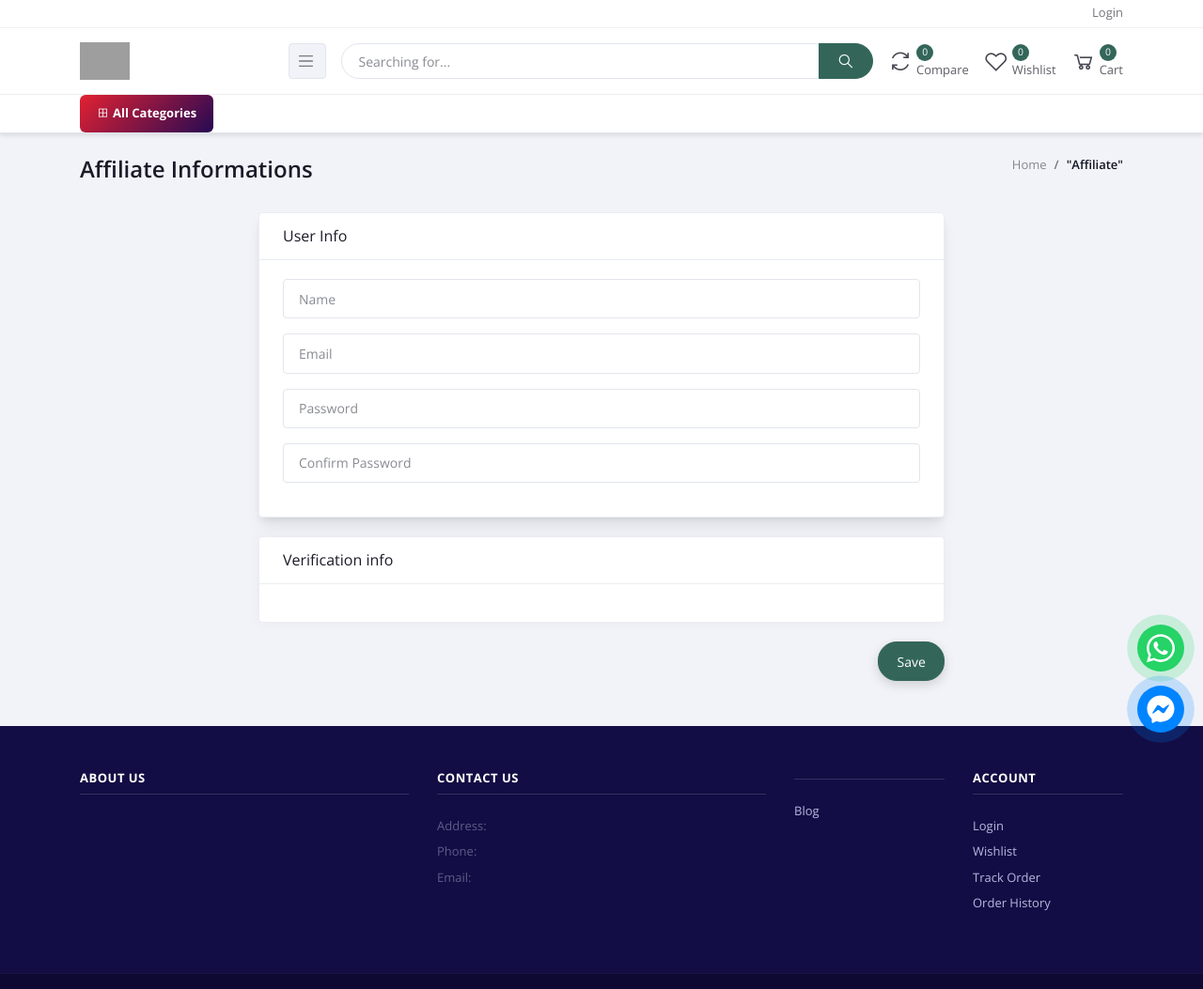
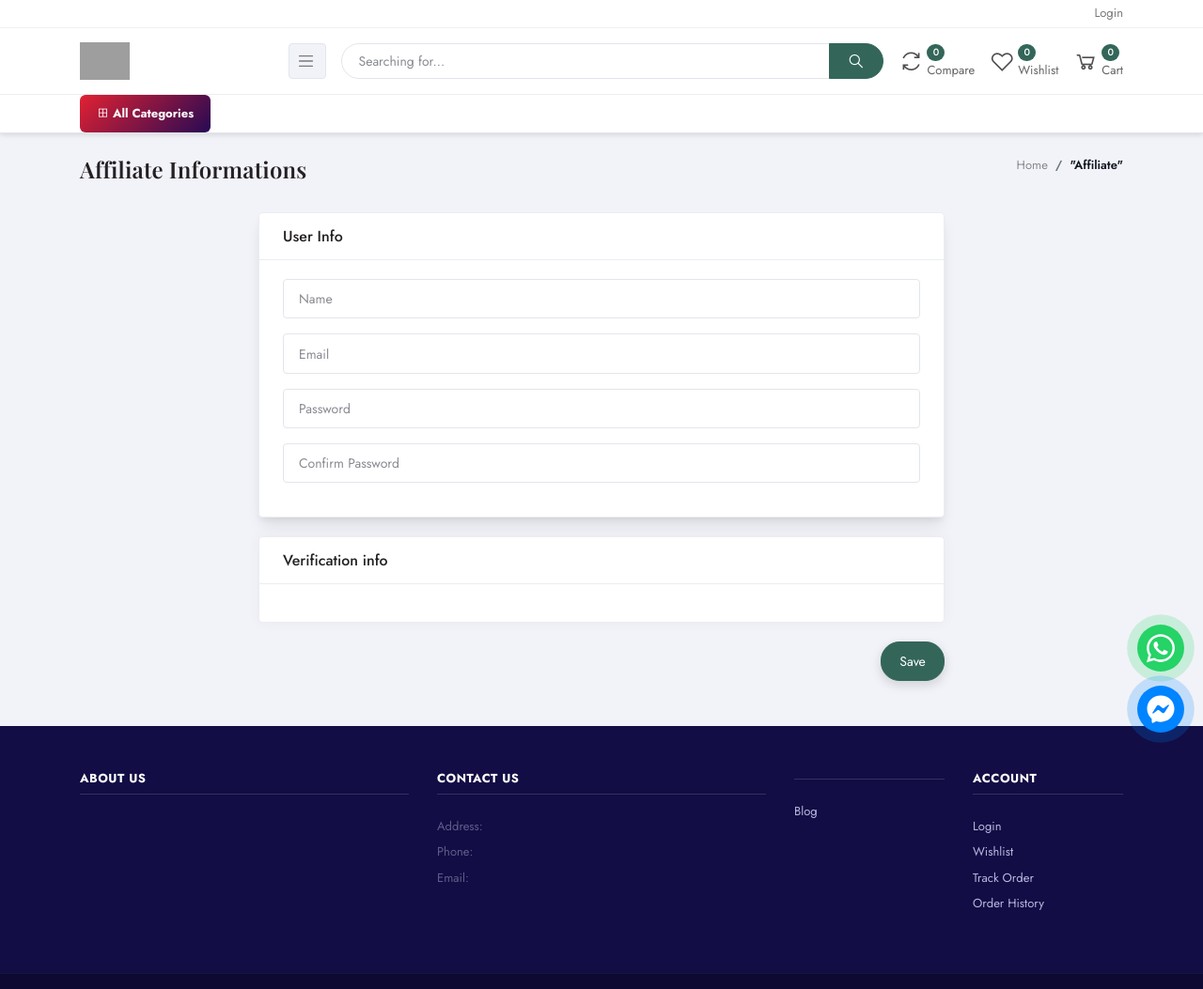
Before and after one commit to raysulkobir/havingmart-v1, a Laravel app: page /affiliate in a window 1280 px wide. Shown: the whole page at 94% size. Run offline with Laravel 12, Linux system fonts and the light colour scheme; data that the repository does not hold is empty; some libraries are stand-ins or nearby versions; grey boxes are pictures that could not be loaded.

Commit message:
style: apply HavingMart premium beauty brand layer
- Frontend layout: full brand palette (primary #DF1F8F, secondary #FFF3F8,
  bg #FFFFFF, text #242024) as CSS variables
- Premium type pairing: Playfair Display (headings) + Jost (body)
- base_color #DF1F8F and base_hov_color #B81876 (deeper pink) applied as
  business settings in the DB

Co-Authored-By: Claude Opus 4.8 <noreply@anthropic.com>

```diff
--- a/resources/views/frontend/layouts/app.blade.php
+++ b/resources/views/frontend/layouts/app.blade.php
@@ -74,15 +74,30 @@
         }
     </script>
 
+    {{-- HavingMart premium brand typography --}}
+    <link rel="preconnect" href="https://fonts.googleapis.com">
+    <link rel="preconnect" href="https://fonts.gstatic.com" crossorigin>
+    <link href="https://fonts.googleapis.com/css2?family=Jost:wght@300;400;500;600;700&family=Playfair+Display:wght@500;600;700&display=swap" rel="stylesheet">
     <style>
+        :root{
+            --primary: {{ get_setting('base_color', '#DF1F8F') }};
+            --hov-primary: {{ get_setting('base_hov_color', '#B81876') }};
+            --soft-primary: {{ hex2rgba(get_setting('base_color','#DF1F8F'),.15) }};
+            /* HavingMart brand palette */
+            --secondary: #FFF3F8;
+            --bg: #FFFFFF;
+            --text: #242024;
+        }
         body{
-            font-family: 'Open Sans', sans-serif;
+            font-family: 'Jost', 'Open Sans', sans-serif;
             font-weight: 400;
+            color: var(--text);
+            background: var(--bg);
         }
-        :root{
-            --primary: {{ get_setting('base_color', '#e62d04') }};
-            --hov-primary: {{ get_setting('base_hov_color', '#c52907') }};
-            --soft-primary: {{ hex2rgba(get_setting('base_color','#e62d04'),.15) }};
+        /* elegant, feminine headings */
+        h1, h2, h3, .h1, .h2, .h3{
+            font-family: 'Playfair Display', Georgia, 'Times New Roman', serif;
+            letter-spacing: .2px;
         }
 
         #map{
```
